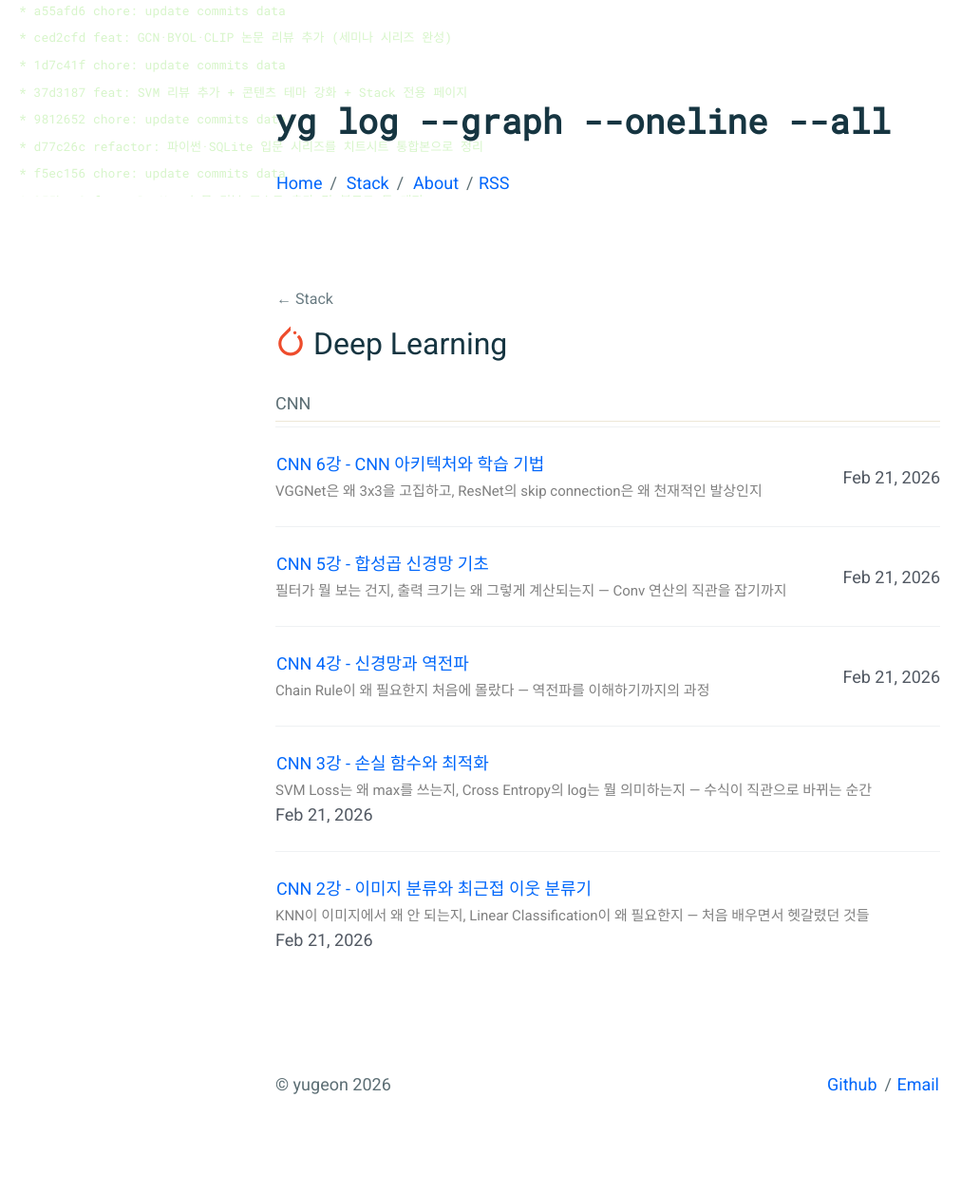
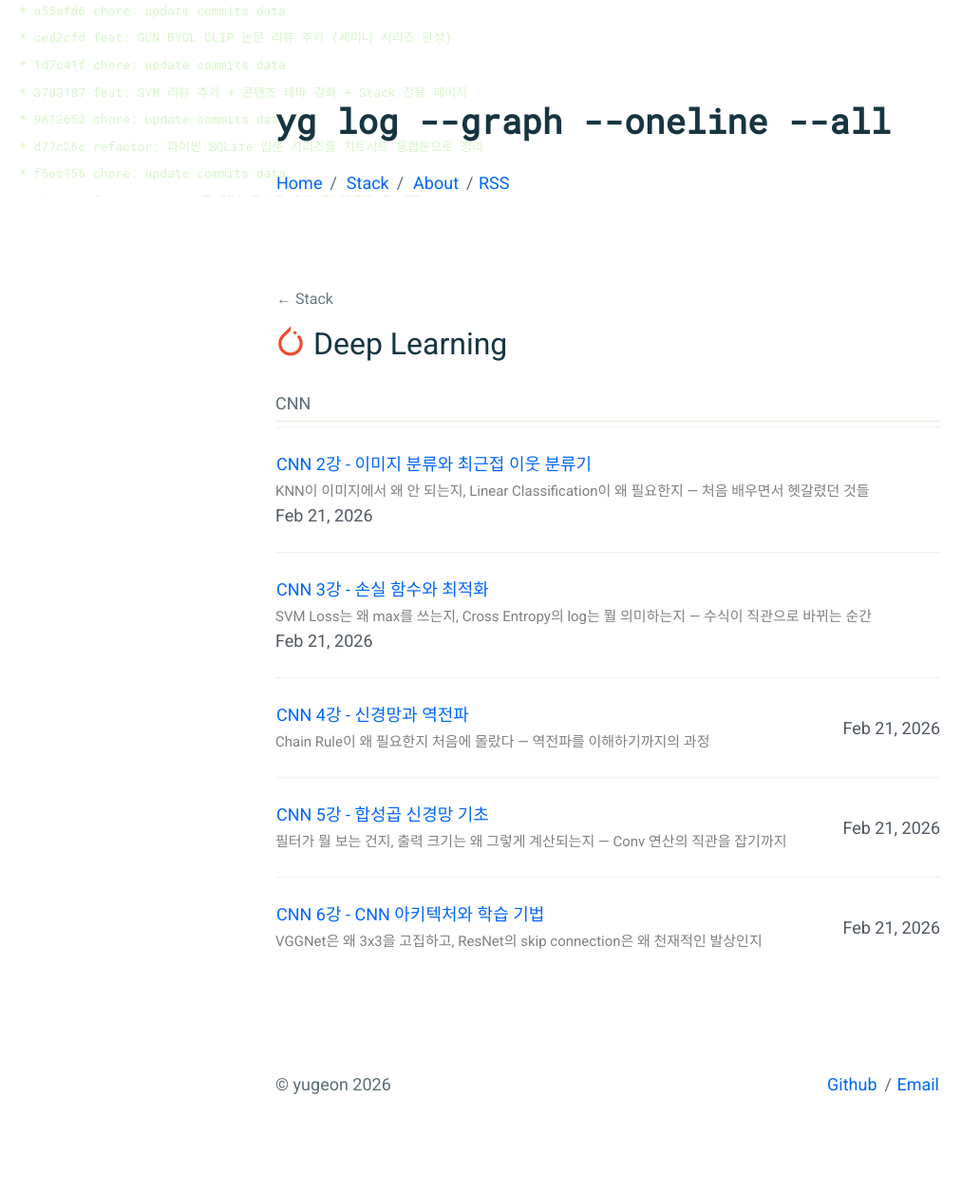
Before and after one commit to yg2127/yg2127.github.io, a Jekyll site: the page built from _pages/stack-deep-learning.md, in a window 1280 px wide. Shown: the whole page at 95% size, without its empty margins (0-1032 px from the left). Built offline with Jekyll 4.4.1, drawn with Linux system fonts in a browser that asks for light colours.

Commit message:
fix: Stack 페이지 글 정렬을 발표·강의 순서대로
- paper-review: subcategory를 날짜 오름차순으로 배치 (SVM→ResNet→GCN→BYOL→CLIP→TabPFN, 01~06)
- deep-learning: 같은 subcategory 내 제목순 정렬로 CNN 2강→6강 정상화
- _layouts/stack.html만 수정 (글 데이터 불변)

Co-Authored-By: Claude Opus 4.8 (1M context) <noreply@anthropic.com>

```diff
--- a/_layouts/stack.html
+++ b/_layouts/stack.html
@@ -7,16 +7,16 @@ layout: page
     {% if page.icon %}<i class="{{ page.icon }}"></i> {% endif %}{{ page.title }}
   </h2>
 
-  {% assign posts = site.categories[page.category] %}
-  {% assign subcats = posts | map: "subcategory" | uniq | sort %}
+  {% assign posts = site.categories[page.category] | sort: "date" %}
+  {% assign subcats = posts | map: "subcategory" | uniq %}
 
   {% comment %} subcategory가 있는 글: 소분류별로 묶어서 표시 {% endcomment %}
   {% for subcat in subcats %}
     {% if subcat %}
     <h3 class="c-archives__month">{{ subcat }}</h3>
+    {% assign subposts = posts | where: "subcategory", subcat | sort: "title" %}
     <ul class="c-archives__list">
-      {% for post in posts %}
-        {% if post.subcategory == subcat %}
+      {% for post in subposts %}
         <li class="c-archives__item">
           <h3>
             <a href="{{ post.url | prepend: site.baseurl }}">{{ post.title }}</a>
@@ -25,7 +25,6 @@ layout: page
           </h3>
           <p>{{ post.date | date: "%b %-d, %Y" }}</p>
         </li>
-        {% endif %}
       {% endfor %}
     </ul>
     {% endif %}
```
